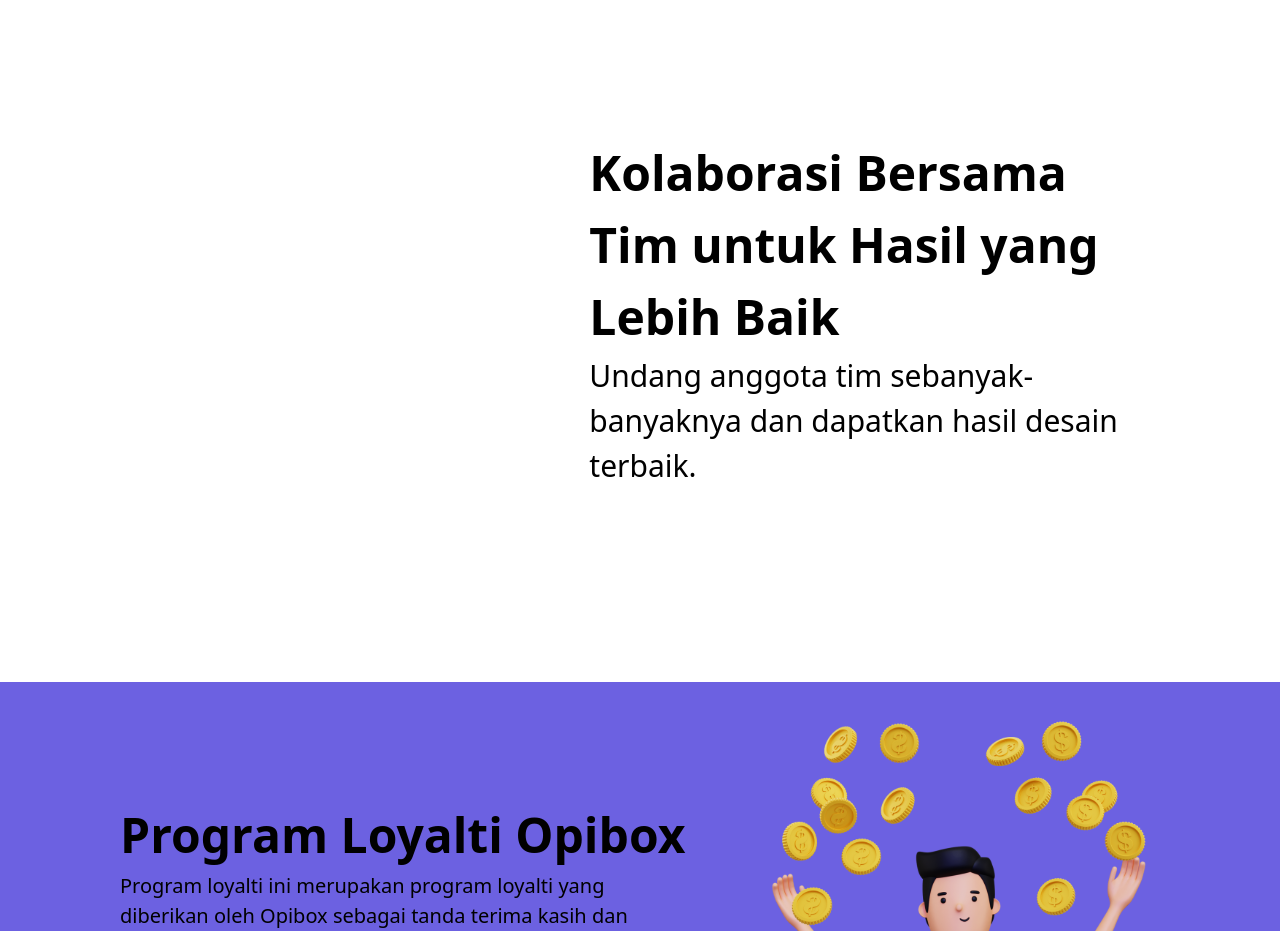
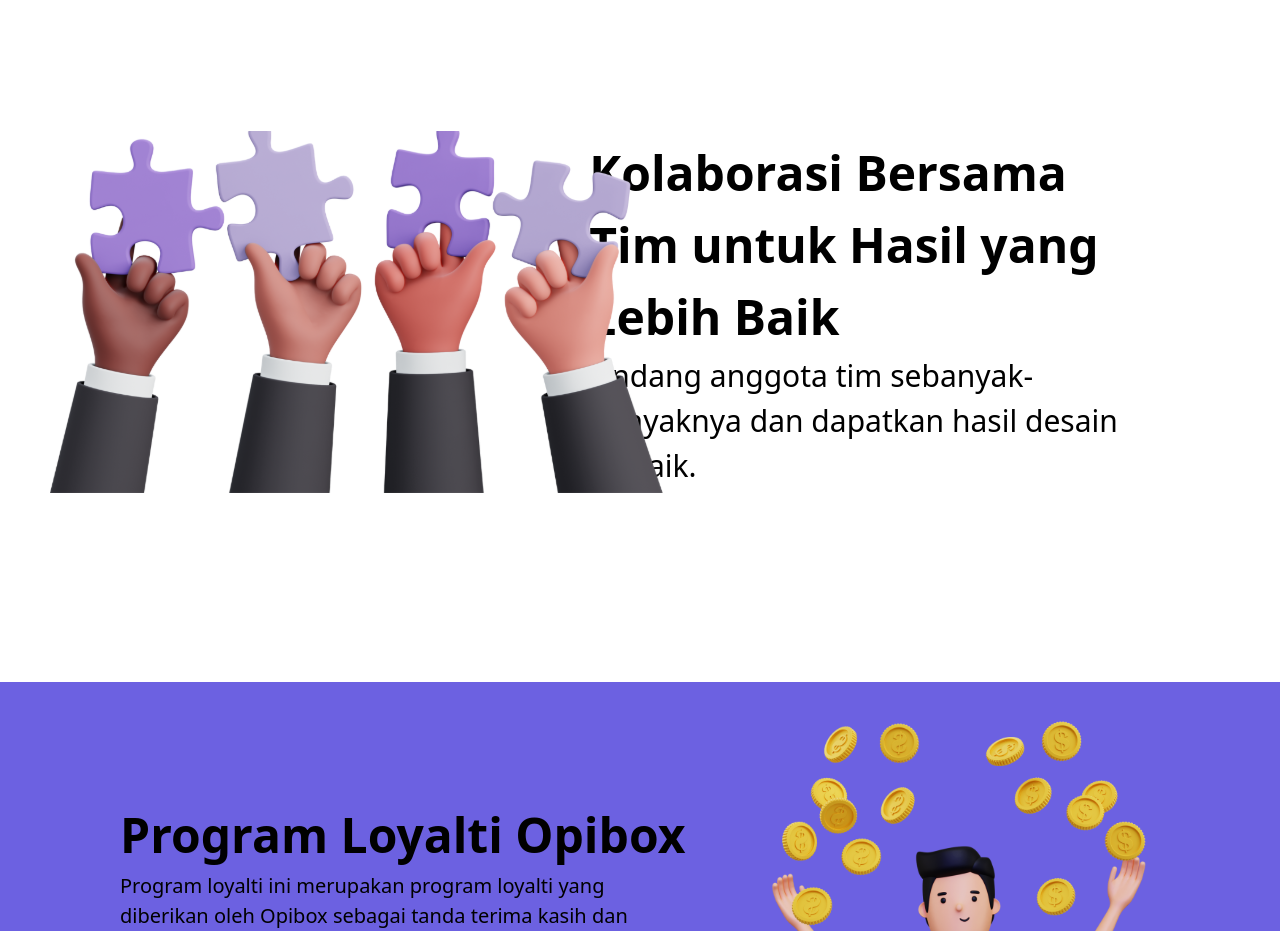
Before and after one commit to akbar5yn/OpiBox, a Nuxt app: page / in a window 1280 px wide. Shown: the part 2440-3371 px from the top of the page. Built offline with nearby package versions, Linux system fonts and the light colour scheme.

Commit message:
Added the third image of the service section

```diff
--- a/layouts/LandingPage.vue
+++ b/layouts/LandingPage.vue
@@ -109,6 +109,9 @@
 
         <div class="flex justify-center items-center gap-[73px]">
           <!-- <img src="" alt=""> -->
+          <div class="absolute w-[613px] h-[362px] left-[50px] top-250">
+            <img src="../assets/img/image_service3.svg" alt="image_3">
+          </div>
           <div class="w-[500px] h-[500px] bg-white" />
           <div class="w-[720px]">
             <h1 class="text-[48px] font-bold">
```
